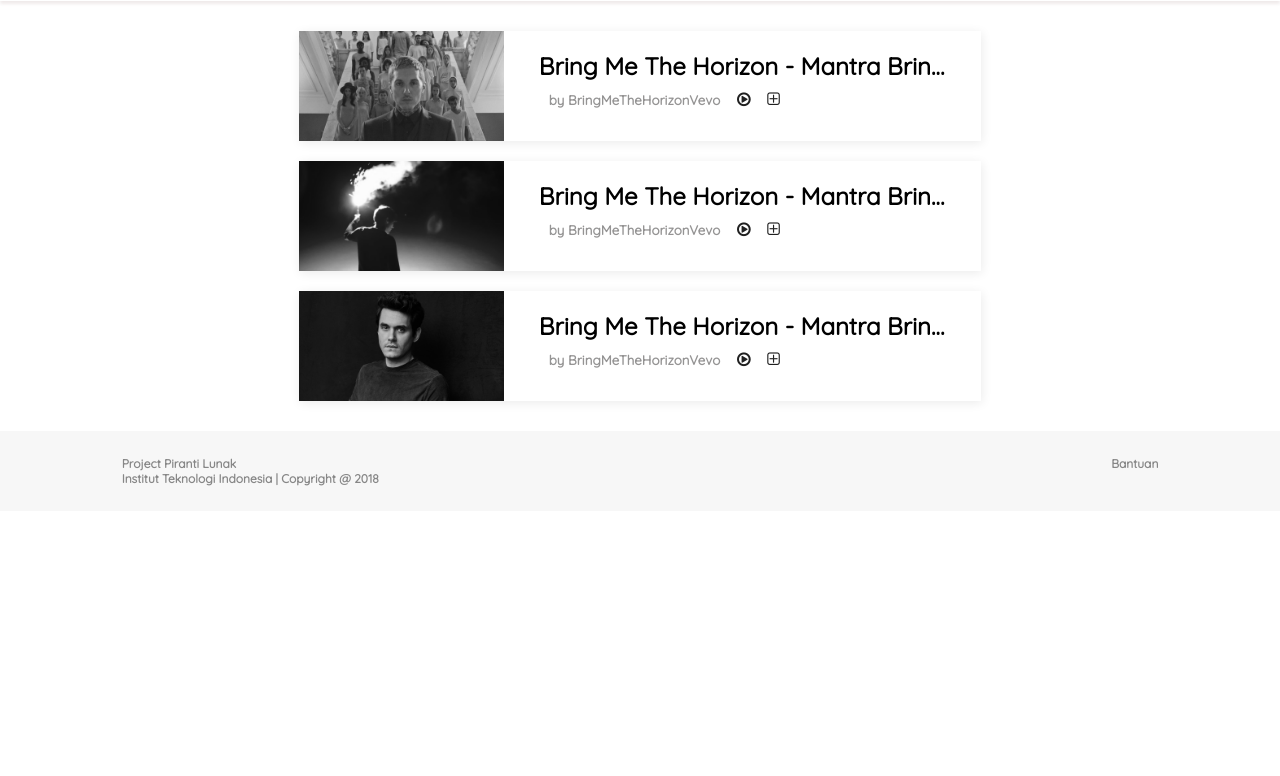
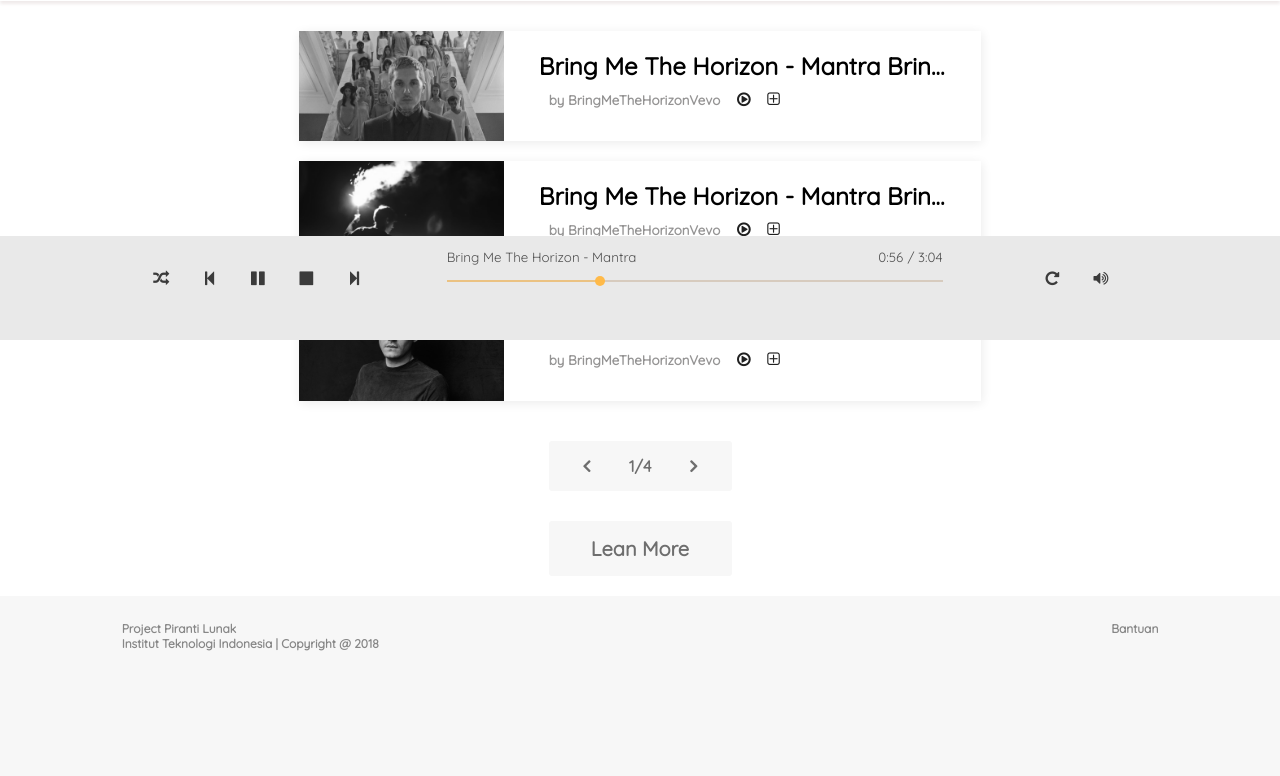
Before and after one commit to candrandiyasa/youtube-music, a PHP site: page /index3.html in a window 1280 px wide. Shown: the part 460-1236 px from the top of the page. Before the commit the page ends 946 px from the top, so only its background shows below. Run offline with PHP 8.4, Linux system fonts and the light colour scheme; some libraries are stand-ins or nearby versions.

Commit message:
update pagination bar and bottom fixed navbar for music player

```diff
--- a/frontend/css/style.css
+++ b/frontend/css/style.css
@@ -326,6 +326,24 @@ body {
   font-size: 5em;
 }
 
+.pagination-button {
+  padding: 15px;
+  border: none;
+  width: 30%;
+  background-color: #f7f7f7;
+  border-radius: 3px;
+  display: flex;
+  justify-content: space-around;
+  color: #6e6e6e;
+}
+
+.pagination-button a {
+  text-decoration: none;
+  font-size: 15pt;
+  font-weight: bold;
+  color: #6e6e6e;
+}
+
 /* ------------------------------------------
       PLAY CSS
 ------------------------------------------ */
@@ -487,6 +505,113 @@ body {
 }
 
 /* ------------------------------------------
+      PLAYER NAVBAR
+------------------------------------------ */
+.player-navbar {
+  position: fixed;
+  width: 100%;
+  bottom: 0;
+  height: 13vh;
+  overflow: hidden;
+  background: rgba(233, 233, 233);
+  z-index: 99999;
+}
+.player-content-left {
+  text-align: center;
+  padding: 20px;
+  width: 100%;
+}
+.player-content-left a {
+  cursor: pointer;
+  display: inline-block;
+  font-size: 100%;
+  width: 44px;
+  height: 44px;
+  line-height: 44px;
+  color: #3b3b3b;
+  transition-duration: 0.3s;
+}
+
+.player-content-left a:hover {
+  color: #919191;
+}
+.player-content-left a:hover.play-pause {
+  border-color: #919191;
+}
+.player-content-left a.play-pause.active {
+  border-color: #919191;
+}
+.player-content-left a.play-pause.active i::before {
+  content: "";
+  margin-left: 5px;
+}
+.player-content-left a.active {
+  color: #919191;
+}
+
+.player-content-time {
+  padding: 10px;
+  width: 100%;
+}
+
+.player-content-time .time {
+  color: #505050;
+}
+.player-content-time .time-rail {
+  height: 1px;
+  position: relative;
+  padding: 15px 0;
+  overflow: hidden;
+}
+.player-content-time .time-rail .thumb, .player-content-time .time-rail .track {
+  position: absolute;
+  top: 50%;
+  transform: translateY(-50%);
+  cursor: pointer;
+}
+.player-content-time .time-rail .thumb {
+  width: 10px;
+  height: 10px;
+  border-radius: 50%;
+  background-color: #ffba49;
+  z-index: 1;
+  left: 30%;
+  transition: 0.3s;
+}
+.player-content-time .time-rail .thumb:hover {
+  transform: translateY(-50%) scale(1.2);
+}
+.player-content-time .time-rail .thumb::before {
+  content: "";
+  width: 500px;
+  height: 1px;
+  background-color: #ffba49;
+  position: absolute;
+  top: 50%;
+  transform: translateY(-50%);
+  right: 0;
+}
+.player-content-time .time-rail .track {
+  top: 50%;
+  width: 100%;
+  height: 1px;
+  background-color: #c6ad94;
+}
+.player-content-time .time-rail input[type="range"] {
+  width: 100%;
+  -webkit-appearance: none;
+  overflow: hidden;
+  background: none;
+}
+.player-content-time .time-rail input[type="range"]::-webkit-slider-thumb {
+  -webkit-appearance: none;
+  position: relative;
+  width: 10px;
+  height: 10px;
+  border-radius: 50%;
+  background-color: #ffba49;
+}
+/* ------------------------------------------
       FOOTER CONTENT
 ------------------------------------------ */
 
--- a/frontend/index3.html
+++ b/frontend/index3.html
@@ -72,7 +72,6 @@
     </div>
   </div>
   <!-- this end NAVBAR Content -->
-
 </div>
 
   <div class="container-fluid"></br>
@@ -138,9 +137,29 @@
 
         </div>
       </div>
+
+      <!-- ini pagination 2 link next dan previous-->
+      <div class="row justify-content-center" style="padding-top: 30px">
+        <div class="col-md-6" align="center">
+          <div class="pagination-button">
+            <a href="" class="fa" title="Previous">&#xf104;</a>
+            <b>1/4</b>
+            <a href="" class="fa" title="Next">&#xf105;</a>
+          </div>
+        </div>
+      </div>
+
+      <!-- ini pagination 1 link -->
+      <div class="row justify-content-center" style="padding-top: 30px">
+        <div class="col-md-6" align="center">
+          <div class="pagination-button">
+            <a href="" title="Next">Lean More</a>
+          </div>
+        </div>
+      </div>
   </div>
 
-  <div class="footer-cus">
+  <div class="footer-cus" style="padding-bottom: 100px;">
     <div class="container-fluid">
       <div class="row justify-content-center">
         <div class="col-sm-5">
@@ -154,6 +173,59 @@
     </div>
   </div>
 
+  <div class="player-navbar">
+    <div class="row justify-content-center">
+      <div class="col-md-3">
+        <div class="player-content-left">
+          <a class="random">
+            <i class="fa fa-random"></i>
+          </a>
+          <a class="prev">
+            <i class="fa fa-step-backward"></i>
+          </a>
+          <a class="play-pause">
+            <i class="fa fa-pause"></i>
+          </a>
+          <a class="stop">
+            <i class="fa fa-stop"></i>
+          </a>
+          <a class="next">
+            <i class="fa fa-step-forward"></i>
+          </a>
+        </div>
+      </div>
+      <div class="col-md-5">
+        <div class="player-content-time">
+            <div class="time">
+              <div class="row">
+                <div class="col-md-6">
+                  <small class="current">Bring Me The Horizon - Mantra</small>
+                </div>
+                <div class="col-md-6" align="right">
+                <small class="current">0:56</small>
+                  <small class="current"> / </small>
+                    <small class="duration">3:04</small>
+                </div>
+              </div>
+            </div>
+            <div class="time-rail">
+              <div class="thumb"></div>
+              <div class="track"></div>
+            </div>
+        </div>
+      </div>
+      <div class="col-md-2">
+        <div class="player-content-left">
+          <a class="repeat">
+            <i class="fa fa-repeat"></i>
+          </a>
+          <a class="volume">
+            <i class="fa fa-volume-up"></i>
+          </a>
+        </div>
+      </div>
+  </div>
+
 <script src="https://code.jquery.com/jquery-3.2.1.js"></script>
 <script src="js/main.js"></script>
 </body>
--- a/frontend/js/main.js
+++ b/frontend/js/main.js
@@ -5,7 +5,16 @@ $(window).on('scroll', function(){
   }else{
     $('nav').removeClass('lineBottom');
   }
-})
+});
+
+(function() {
+  $(".player-content-left").find('a').click(function() {
+    if ($(this).hasClass("random") || $(this).hasClass("play-pause") || $(this).hasClass("repeat")) {
+      return $(this).toggleClass("active");
+    }
+  });
+
+}).call(this);
 
 
 /* sticky position for navbar content
```
Also changed, not shown: frontend/index2.html (+10 -0 lines).
